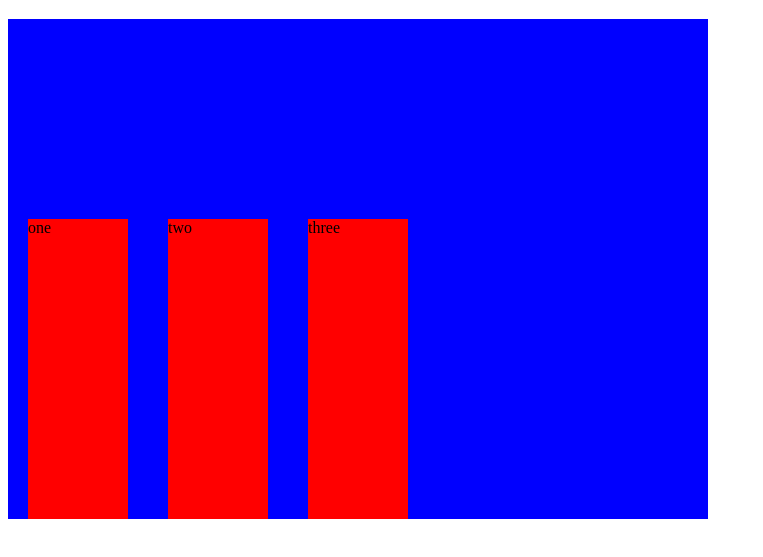
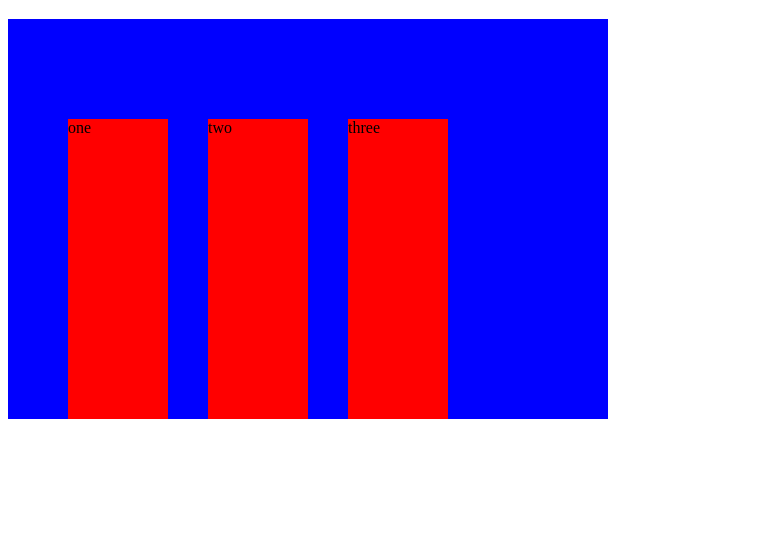
Before and after one commit to sophdubs/bar-chart-project, a website: page index.html in a window 1280 px wide. Shown: the part 61-618 px from the top of the page, without its empty margins (0-763 px from the left). Drawn offline with nearby package versions, Linux system fonts and the light colour scheme.

Commit message:
Dynamically setting the width and height of the bar chart from within the drawBarChart function using CSS variables

```diff
--- a/index.js
+++ b/index.js
@@ -1,13 +1,13 @@
 const drawBarChart = function(data, options, element){
-  console.log(data);
-  console.log(options);
-  console.log(element);
+  let root = document.documentElement;
+  root.style.setProperty('--height', options.height);
+  root.style.setProperty('--width', options.width);
 };
 
 const chartData = [1, 2, 3, 4, 5, 6, 7, 8, 9, 10];
 const chartOptions = {
-  height: '500px',
-  width: '700px'
+  height: '400px',
+  width: '600px'
 };
 const chartElement = $(".bar-chart");
 
--- a/styles.css
+++ b/styles.css
@@ -1,7 +1,13 @@
+:root {
+  --height: 0px;
+  --width: 0px;
+}
+
+
 .bar-chart {
   background: blue;
-  width: 700px;
-  height: 500px;
+  width: var(--width);
+  height: var(--height);
   display: table-cell;
   vertical-align: bottom;
 }
@@ -12,7 +18,7 @@
   height: 100%;
   list-style-type: none;
   margin: 0;
-  padding: 0;
+  padding: 0px auto;
 }
 
 li {
```
